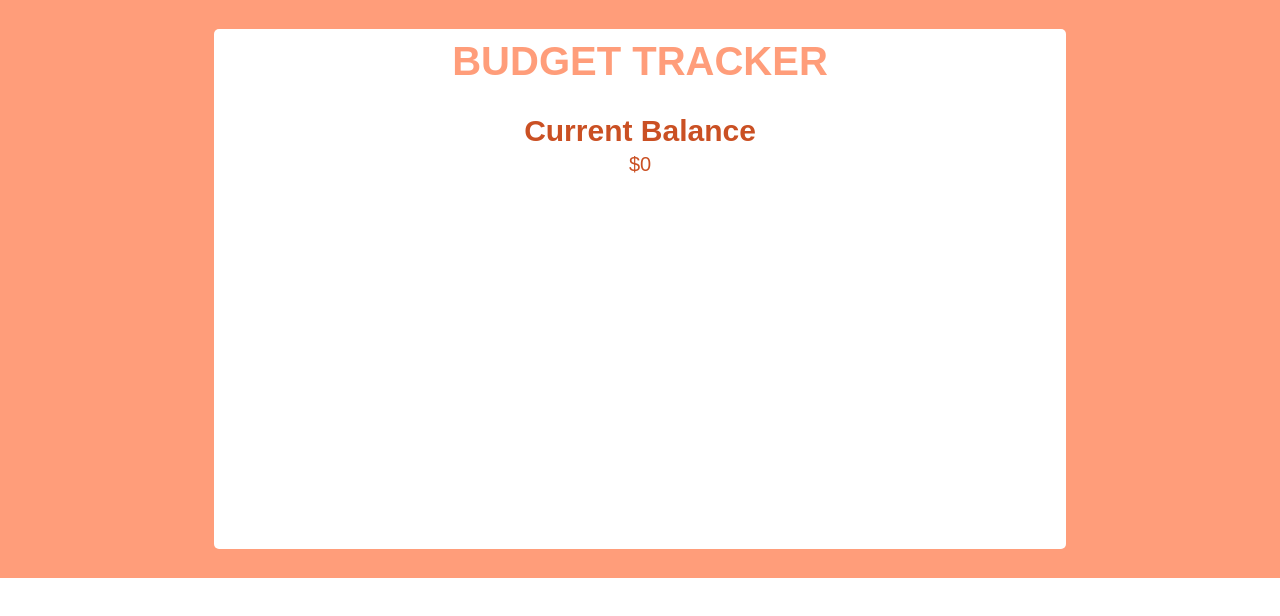
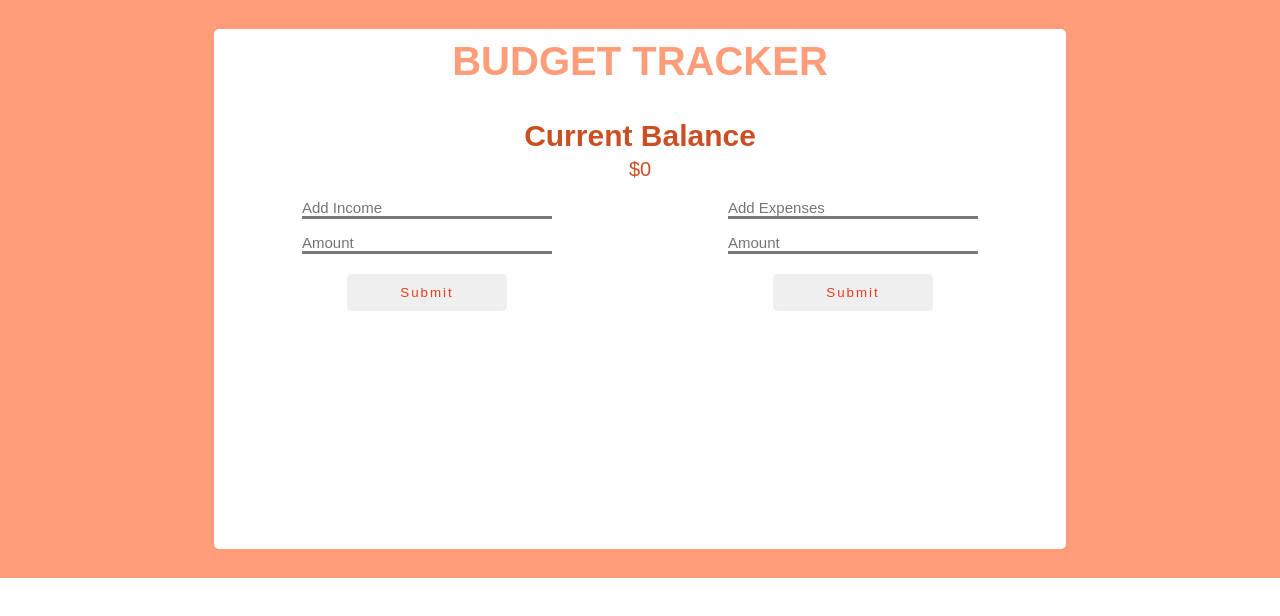
Before and after one commit to EllaAro/budget-tracker, a React (Create React App) app: page / in a window 1280 px wide. Shown: the top 616 px of the page. Built offline with nearby package versions, Linux system fonts and the light colour scheme.

Commit message:
Created the TransactionAction and TransactionActions components and the related CSS style

```diff
--- a/src/App.css
+++ b/src/App.css
@@ -27,7 +27,7 @@ body {
   padding: 10px;
   height: 500px;
   display: grid;
-  grid-gap: 15px;
+  grid-gap: 20px;
   grid-template-columns: 1fr 1fr;
   grid-auto-rows: 60px;
 }
@@ -51,3 +51,45 @@ body {
 .balance p {
   margin: 5px;
 }
+
+.input-actions {
+  display: grid;
+  grid-gap: 5px;
+  grid-template-columns: 1fr;
+  justify-items: center;
+}
+
+.input-actions input:not([type="submit"]) {
+  width: 250px;
+  margin-bottom: 10px;
+  border: none;
+  background: transparent;
+  border-bottom: 0.2rem solid #777;
+  font-size: 15px;
+  outline: none;
+  transition: border-bottom 0.4s;
+}
+
+.income input:not([type="submit"]):focus {
+  border-bottom: 2px solid #77c987;
+}
+
+.expense input:not([type="submit"]):focus {
+  border-bottom: 2px solid #ff716e;
+}
+
+.input-actions input[type="submit"] {
+  width: 10rem;
+  padding: 0.7rem;
+  border: none;
+  outline: none;
+  border-radius: 5px;
+  letter-spacing: 2px;
+  color: rgb(238, 59, 27);
+  cursor: pointer;
+  margin-top: 5px;
+}
+
+.input-actions input[type="submit"]:active {
+  transform: translateY(5px);
+}
--- a/src/App.js
+++ b/src/App.js
@@ -2,6 +2,7 @@ import React from "react";
 import "./App.css";
 import Header from "./components/Header";
 import Balance from "./components/Balance";
+import TransactionActions from "./components/TransactionActions";
 
 const App = () => {
   return (
@@ -9,6 +10,7 @@ const App = () => {
       <div className="wrapper">
         <Header />
         <Balance />
+        <TransactionActions />
       </div>
     </div>
   );
--- /dev/null
+++ b/src/components/TransactionActions.js
@@ -0,0 +1,16 @@
+import React from "react";
+import TransactionAction from "./sharedComponents/TransactionAction";
+
+const TransactionActions = () => {
+  return (
+    <React.Fragment>
+      <TransactionAction placeHolder="Add Income" transactionAction="income" />
+      <TransactionAction
+        placeHolder="Add Expenses"
+        transactionAction="expense"
+      />
+    </React.Fragment>
+  );
+};
+
+export default TransactionActions;
--- /dev/null
+++ b/src/components/sharedComponents/TransactionAction.js
@@ -0,0 +1,15 @@
+import React from "react";
+
+const TransactionAction = ({ placeHolder, transactionAction }) => {
+  return (
+    <form>
+      <div className={`input-actions ${transactionAction}`}>
+        <input type="text" placeholder={placeHolder} autocomplete="off" />
+        <input type="number" placeholder="Amount" autocomplete="off" />
+        <input type="submit" value="Submit" />
+      </div>
+    </form>
+  );
+};
+
+export default TransactionAction;
```
Also changed, not shown: src/components/sharedComponents/Transaction.js (renamed from src/components/Transaction.js).
